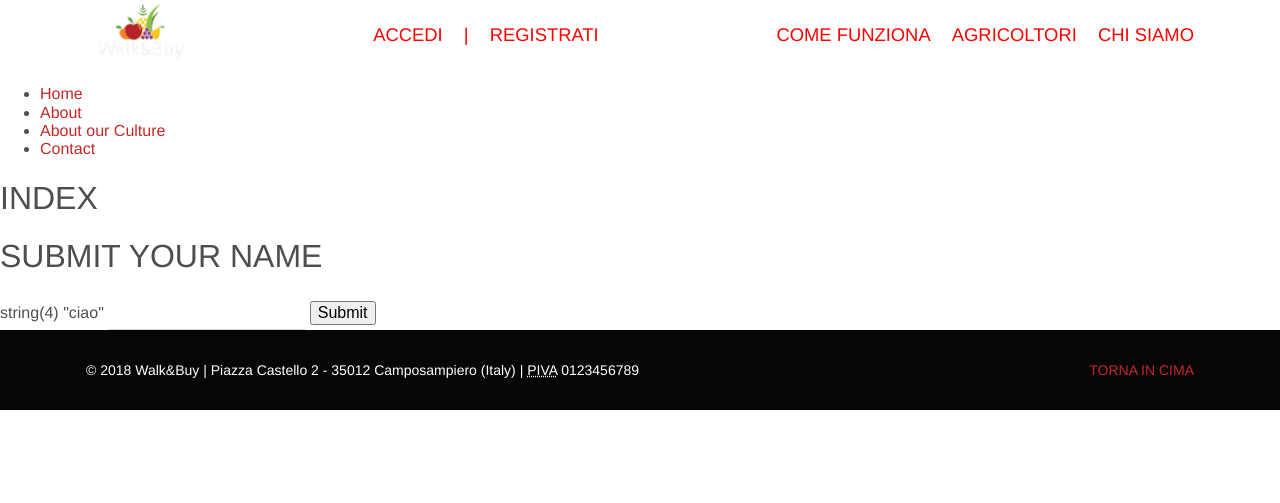
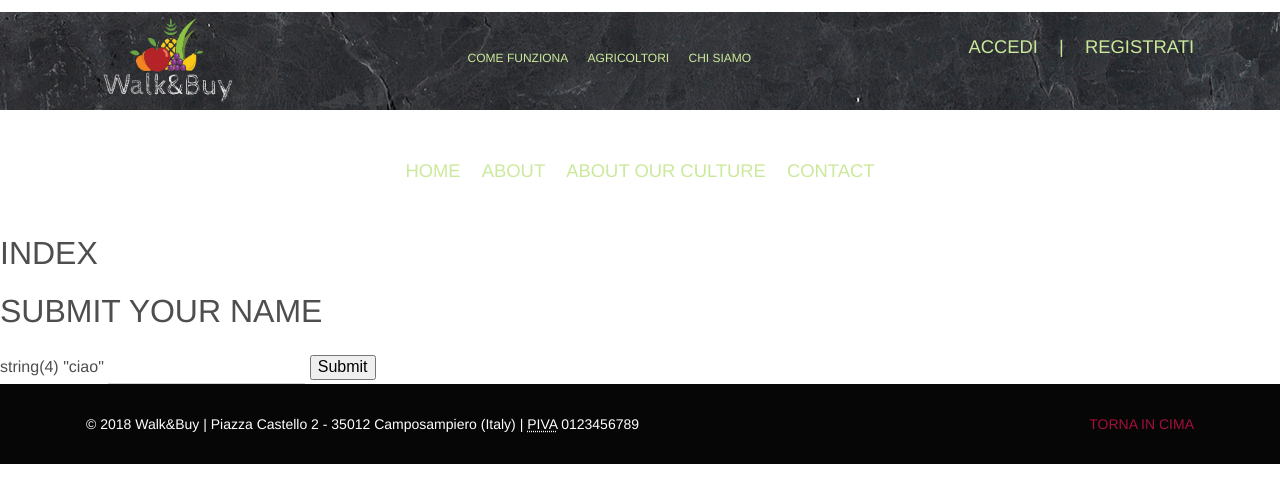
Before and after one commit to mcanovese/walkandbuy, a PHP site: page / in a window 1280 px wide. Shown: the top 503 px of the page. Run offline with PHP 8.4, Linux system fonts and the light colour scheme; some libraries are stand-ins or nearby versions.

Commit message:
Sistemato un po' di css

```diff
--- a/app/views/partials/head.php
+++ b/app/views/partials/head.php
@@ -9,16 +9,28 @@
   <title lang="en">Walk & Buy</title>
 
 </head>
-<body class="public">
+<body>
   <header id="top" class="navbar-container"> <!-- Per il back to top -->
-    <div class="navbar container clearfix">
+    <div class="navbar container">
       <div class="navbar-left left">
-        <a class="home-link" href="./" title="Ritorna alla pagina principale">
+        <a class="navbar-link" href="./" title="Ritorna alla pagina principale">
           <img lang="en" class="logo-img" src="./../../../public/img/logo6.png" alt="Logo Walk & Buy, rimanda alla home" />
         </a>
       </div>
 
-      <ul class="list navbar-right right">
+
+
+      <ul class="list navbar-right right ">
+        <li class="list-item">
+        <a class="navbar-link" href="./signin">Accedi</a>
+        </li>
+        <li class="list-item">|</li>
+        <li class="list-item">
+        <a class="navbar-link" href="./signin">Registrati</a>
+        </li>
+      </ul>
+
+      <ul class="list navbar-center center little">
         <li class="list-item">
         <a class="navbar-link" href="./howWork">Come funziona</a>
         </li>
@@ -30,16 +42,6 @@
         </li>
       </ul>
 
-      <ul class="list navbar-right ">
-        <li class="list-item">
-        <a class="navbar-link" href="./signin">Accedi</a>
-        </li>
-        <li class="list-item">|</li>
-        <li class="list-item">
-        <a class="navbar-link" href="./signin">Registrati</a>
-        </li>
-      </ul>
-
 
 
     </div>
--- a/app/views/partials/nav.php
+++ b/app/views/partials/nav.php
@@ -1,8 +1,12 @@
 <nav>
-  <ul>
-    <li><a href="/">Home</a></li>
-    <li><a href="/about">About</a></li>
-    <li><a href="/about/culture">About our Culture</a></li>
-    <li><a href="/contact">Contact</a></li>
+  <ul class='navbar center'>
+    <li class='list-item'>
+    <a class="navbar-link" href="/">Home</a></li>
+    <li class='list-item'>
+    <a class="navbar-link" href="/about">About</a></li>
+    <li class='list-item'>
+    <a class="navbar-link" href="/about/culture">About our Culture</a></li>
+    <li class='list-item'>
+    <a class="navbar-link" href="/contact">Contact</a></li>
   </ul>
 </nav>
--- a/public/css/common.css
+++ b/public/css/common.css
@@ -59,7 +59,7 @@
   }
 
   a {
-    color: #c62828;
+    color: #a50f3c;
     text-decoration: none;
   }
 
@@ -298,7 +298,7 @@
   }
 
   .btn-link {
-    color: #c62828;
+    color: #741717;
     margin-right: 1rem;
     text-transform: uppercase;
   }
@@ -526,11 +526,13 @@
   /*----------  Pages common sections  ----------*/
 
   .logo-img {
-    height: 4rem;
+    height: 6rem;
+    float: left;
   }
 
   .navbar-container {
-    background-color: #2000;
+    background-image: url("../img/header.jpg");
+    padding-bottom: 0.5rem;
     width: 100%;
     z-index: 1;
   }
@@ -540,6 +542,8 @@
     padding: 0.5rem 0;
   }
 
+
+
   .navbar-left,
   .navbar-right {
     margin: 0;
@@ -548,7 +552,7 @@
 
   .navbar .list-item {
     padding: 1.5rem 0;
-    color: red;
+    color: rgb(203, 233, 155);
   }
 
   .navbar .list-item:not(:last-child) {
@@ -573,7 +577,7 @@
   .navbar .dropdown-toggle.active,
   .navbar-link:hover,
   .navbar-link.active {
-    border-bottom: 2px solid #c62828;
+    color: yellow;
   }
 
   .intro {
@@ -619,6 +623,11 @@
 
   .center {
     text-align: center;
+  }
+
+  .little{
+    padding-top: 1rem;
+    font-size: 0.75rem;
   }
 
   .text-xl {
```
